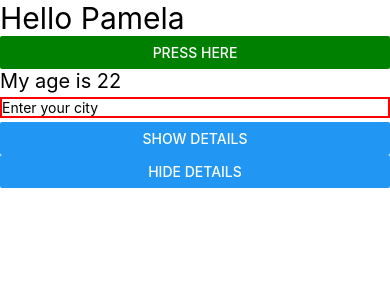
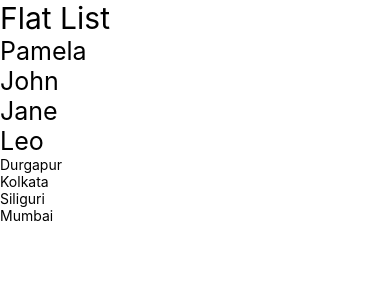
Before and after one commit to pamela2002/React_Native_tut, a React Native app: screen / in a window 390 px wide. Shown: the top 300 px of the page. Built offline with nearby package versions, Linux system fonts and the light colour scheme.

Commit message:
Today I've covered the topics - Make a List with a flat list ,List with a map function ,Make  Dynamic Grid with CSS

```diff
--- a/App.tsx
+++ b/App.tsx
@@ -1,43 +1,72 @@
 import React, {useState} from 'react';
-import { Text, View, Button, TextInput, StyleSheet, sty } from 'react-native';
+import { Text, View, Button, TextInput, StyleSheet, FlatList, ScrollView } from 'react-native';
 
 const App = () => {
   const [name, setName] = useState("Pamela");
   const [city, setCity] = useState("");
   const [display, setDisplay] = useState(false);
   const age = 22;
+  const users = [
+    {
+      id: 1,
+      name: "Pamela",
+    },
+    {
+      id: 2,
+      name: "John",
+    },
+    {
+      id: 3,
+      name: "Jane",
+    },
+    {
+      id: 4,
+      name: "Leo",
+    }
+  ];
+  const cities = ["Durgapur", "Kolkata", "Siliguri","Mumbai"]
+
   return (
+    // <View>
+    //   <Text style={{fontSize: 30}}>Hello {name}</Text>
+    //   <Button title='Press Here' onPress={() => { setName("Pam") }} color={"green"}></Button>
+    //   <UserData age={age} />
+    //   <TextInput placeholder='Enter your city' value={city} onChangeText={(text) => { setCity(text) }} style={{borderColor:"red", borderWidth:2, marginTop:4, marginBottom:4}} />
+    //   <Button title='Show details' onPress={() => setDisplay(true)} />
+    //   <Button title='Hide details' onPress={() => { setDisplay(false); setCity("") }} />
+    //   <View>
+    //   {
+    //     display ? <Text style={styles.textInput}>
+    //       Name of youe city: {city}
+    //     </Text> : null
+    //     }
+    //     </View>
+    // </View>
     <View>
-      <Text style={{fontSize: 30}}>Hello {name}</Text>
-      <Button title='Press Here' onPress={() => { setName("Pam") }} color={"green"}></Button>
-      <UserData age={age} />
-      <TextInput placeholder='Enter your city' value={city} onChangeText={(text) => { setCity(text) }} style={{borderColor:"red", borderWidth:2, marginTop:4, marginBottom:4}} />
-      <Button title='Show details' onPress={() => setDisplay(true)} />
-      <Button title='Hide details' onPress={() => { setDisplay(false); setCity("") }} />
-      <View>
+      <Text style={{fontSize:30}}>Flat List</Text>
+      <FlatList data={users} renderItem={({ item }) => <Text style={{ fontSize: 25 }}>{item.name}</Text>} />
+      <ScrollView>
       {
-        display ? <Text style={styles.textInput}>
-          Name of youe city: {city}
-        </Text> : null
+        cities.map((city) => <Text>{city}</Text>)
         }
-        </View>
+        </ScrollView>
     </View>
   );
 }
 
-const styles = StyleSheet.create({
-  textInput: {
-    fontSize: 30,
-    marginTop: 10
-  }
-})
+// const styles = StyleSheet.create({
+//   textInput: {
+//     fontSize: 30,
+//     marginTop: 10
+//   }
+// })
 
-const UserData = (props) => {
-  return (
-    <View>
-      <Text style={{fontSize:20}}>My age is {props.age}</Text>
-    </View>
-  )
-}
+// const UserData = (props) => {
+//   return (
+//     <View>
+//       <Text style={{fontSize:20}}>My age is {props.age}</Text>
+//     </View>
+//   )
+// }
 
 export default App;
```
